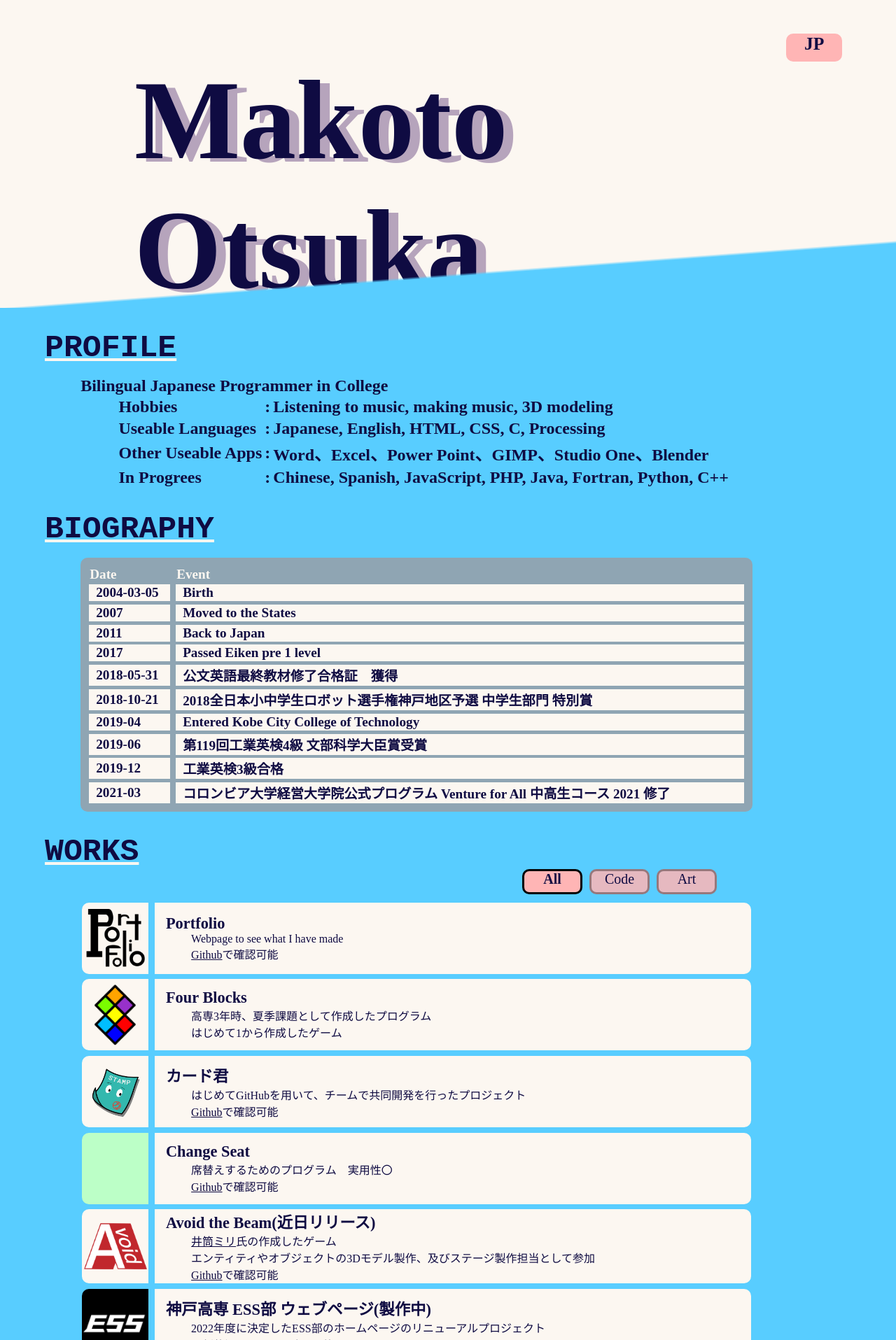
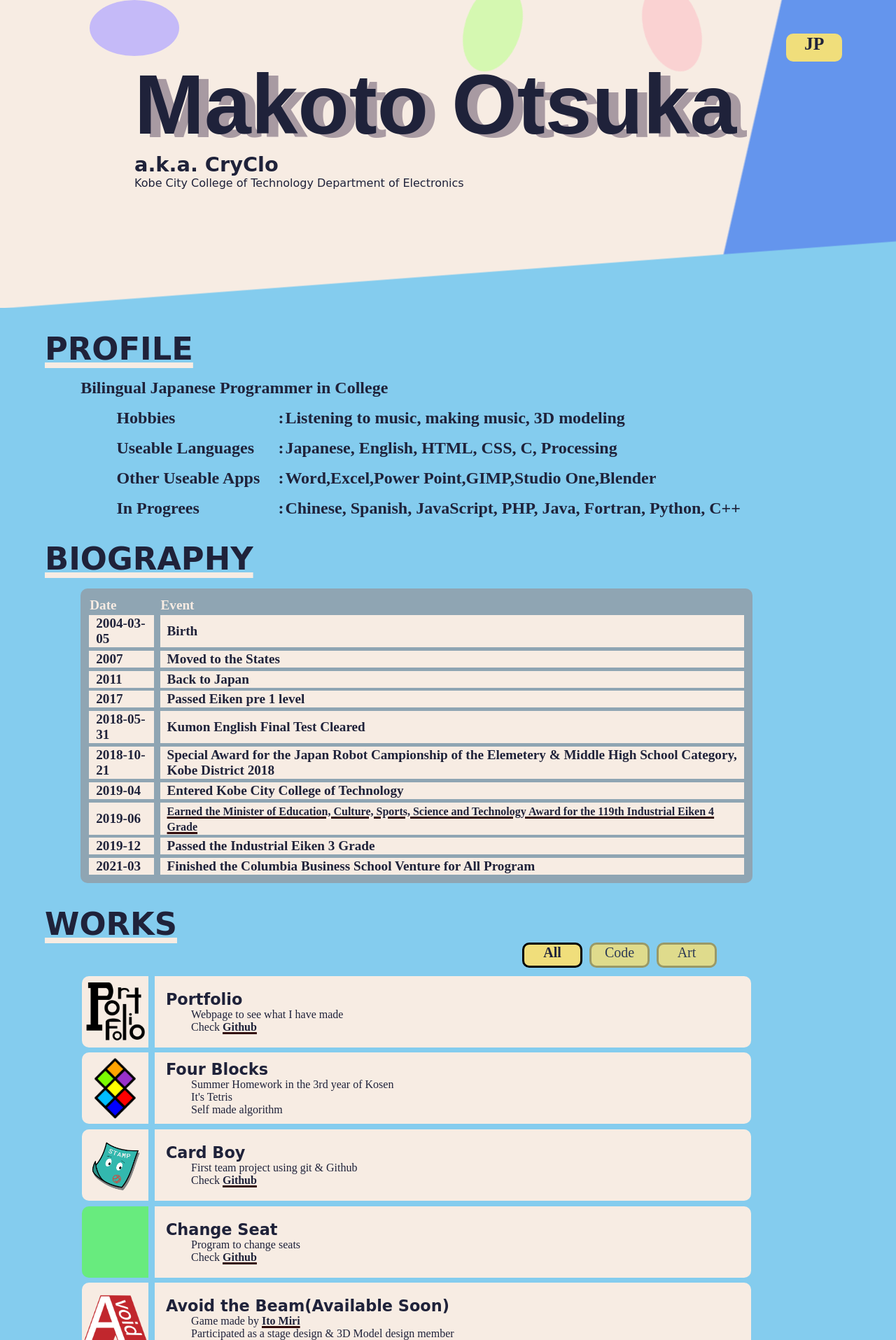
Before and after one commit to r119310/r119310.github.io, a PHP site: page /MainPage/EN/index.html in a window 1280 px wide. Shown: the top 1915 px of the page at 70% size. Run offline with PHP 8.4, Linux system fonts and the light colour scheme.

Commit message:
Added Animation

```diff
--- a/MainPage/EN/index.html
+++ b/MainPage/EN/index.html
@@ -13,7 +13,15 @@
 <body>
 
     <main>
-        <div class="langChangeButton" onclick="jpLink()">
+        <div class="headerSquare sqA"></div>
+        <div class="headerSquare sqB"></div>
+        <div class="headerSquare sqC"></div>
+        <div class="headerSquare sqD"></div>
+
+        <div class="bigSquare"></div>
+        <div class="bigTriangle"></div>
+
+        <div class="langChangeButton" onclick="enLink()">
             <div class="langBox">
                 <div class="langText">JP</div>
             </div>
@@ -21,7 +29,7 @@
 
         <div class="NamesandOrganization">
             <div class="nameBox">
-                <p class="realName">Makoto Otsuka</p>
+                <p class="realNameEN">Makoto Otsuka</p>
                 <p class="fakeName">a.k.a. CryClo</p>
                 <p class="organization">Kobe City College of Technology Department of Electronics</p>
             </div>
@@ -35,30 +43,20 @@
                 <div class="profileBox upperSpace tabBox">
                     <p>Bilingual Japanese Programmer in College</p>
 
-                    <table class="tabBox">
-                        <tbody>
-                            <tr>
-                                <td>Hobbies</td>
-                                <td>:</td>
-                                <td>Listening to music, making music, 3D modeling</td>
-                            </tr>
-                            <tr>
-                                <td>Useable Languages</td>
-                                <td>:</td>
-                                <td>Japanese, English, HTML, CSS, C, Processing</td>
-                            </tr>
-                            <tr>
-                                <td>Other Useable Apps</td>
-                                <td>:</td>
-                                <td>Word、Excel、Power Point、GIMP、Studio One、Blender</td>
-                            </tr>
-                            <tr>
-                                <td>In Progrees</td>
-                                <td>:</td>
-                                <td>Chinese, Spanish, JavaScript, PHP, Java, Fortran, Python, C++</td>
-                            </tr>
-                        </tbody>
-                    </table>
+                    <div class="tabBox profile">
+                            <div class="upperSpace profileTopic">Hobbies</div>
+                            <div class="upperSpace profileColon">:</div>
+                            <div class="upperSpace profileContext">Listening to music, making music, 3D modeling</div>
+                            <div class="upperSpace profileTopic">Useable Languages</div>
+                            <div class="upperSpace profileColon">:</div>
+                            <div class="upperSpace profileContext">Japanese, English, HTML, CSS, C, Processing</div>
+                            <div class="upperSpace profileTopic">Other Useable Apps</div>
+                            <div class="upperSpace profileColon">:</div>
+                            <div class="upperSpace profileContext">Word,Excel,Power Point,GIMP,Studio One,Blender</div>
+                            <div class="upperSpace profileTopic">In Progrees</div>
+                            <div class="upperSpace profileColon">:</div>
+                            <div class="upperSpace profileContext">Chinese, Spanish, JavaScript, PHP, Java, Fortran, Python, C++</div>
+                    </div>
                 </div>
 
                 <h2>BIOGRAPHY</h2>
@@ -97,13 +95,13 @@
                         <tr class="tableMain">
                             <td class="biographCell">2018-05-31</td>
                             <td class="verticalCellSpace"></td>
-                            <td class="biographCell">公文英語最終教材修了合格証　獲得</td>
+                            <td class="biographCell">Kumon English Final Test Cleared</td>
                         </tr>
                         <tr class="horizontalCellSpace"></tr>
                         <tr class="tableMain">
                             <td class="biographCell">2018-10-21</td>
                             <td class="verticalCellSpace"></td>
-                            <td class="biographCell">2018全日本小中学生ロボット選手権神戸地区予選 中学生部門 特別賞</td>
+                            <td class="biographCell">Special Award for the Japan Robot Campionship of the Elemetery & Middle High School Category, Kobe District 2018</td>
                         </tr>
                         <tr class="horizontalCellSpace"></tr>
                         <tr class="tableMain">
@@ -115,19 +113,19 @@
                         <tr class="tableMain">
                             <td class="biographCell">2019-06</td>
                             <td class="verticalCellSpace"></td>
-                            <td class="biographCell">第119回工業英検4級 文部科学大臣賞受賞</td>
+                            <td class="biographCell"><a href="https://jstc.jp/4746/">Earned the Minister of Education, Culture, Sports, Science and Technology Award for the 119th Industrial Eiken 4 Grade</a></td>
                         </tr>
                         <tr class="horizontalCellSpace"></tr>
                         <tr class="tableMain">
                             <td class="biographCell">2019-12</td>
                             <td class="verticalCellSpace"></td>
-                            <td class="biographCell">工業英検3級合格</td>
+                            <td class="biographCell">Passed the Industrial Eiken 3 Grade</td>
                         </tr>
                         <tr class="horizontalCellSpace"></tr>
                         <tr class="tableMain">
                             <td class="biographCell">2021-03</td>
                             <td class="verticalCellSpace"></td>
-                            <td class="biographCell">コロンビア大学経営大学院公式プログラム Venture for All 中高生コース 2021 修了</td>
+                            <td class="biographCell">Finished the Columbia Business School Venture for All Program</td>
                         </tr>
                     </tbody>
                 </table>
@@ -159,7 +157,7 @@
                                 <td class="worksTextCell">
                                     <h4>Portfolio</h4>
                                     <div class="tabBox worksText">Webpage to see what I have made</div>
-                                    <div class="tabBox wordsText"><a href="https://github.com/r119310/r119310.github.io">Github</a>で確認可能</div>
+                                    <div class="tabBox wordsText">Check <a href="https://github.com/r119310/r119310.github.io">Github</a></div>
                                 </td>
                             </tr>
                         </div>
@@ -171,8 +169,9 @@
                                 <td class="verticalCellSpace"></td>
                                 <td class="worksTextCell">
                                     <h4>Four Blocks</h4>
-                                    <div class="tabBox worksText">高専3年時、夏季課題として作成したプログラム</div>
-                                    <div class="tabBox worksText">はじめて1から作成したゲーム</div>
+                                    <div class="tabBox worksText">Summer Homework in the 3rd year of Kosen</div>
+                                    <div class="tabBox worksText">It's Tetris</div>
+                                    <div class="tabBox worksText">Self made algorithm</div>
                                 </td>
                             </tr>
                         </div>
@@ -183,9 +182,9 @@
                                 <td class="worksImgCell"><img class="fitImg2Cell" src="../../Images/CardKunIcon.png"></td>
                                 <td class="verticalCellSpace"></td>
                                 <td class="worksTextCell">
-                                    <h4>カード君</h4>
-                                    <div class="tabBox worksText">はじめてGitHubを用いて、チームで共同開発を行ったプロジェクト</div>
-                                    <div class="tabBox wordsText"><a href="">Github</a>で確認可能</div>
+                                    <h4>Card Boy</h4>
+                                    <div class="tabBox worksText">First team project using git & Github</div>
+                                    <div class="tabBox wordsText">Check <a href="https://github.com/Dkosen19sProg/ProjectStampCard">Github</a></div>
                                 </td>
                             </tr>
                         </div>
@@ -193,12 +192,12 @@
                             <tr class="horizontalCellSpace"></tr>
                             <tr class="horizontalCellSpace"></tr>
                             <tr>
-                                <td class="worksImgCell" style="background-color: rgb(188, 255, 199);"></td>
+                                <td class="worksImgCell" style="background-color: rgb(104, 235, 126);"></td>
                                 <td class="verticalCellSpace"></td>
                                 <td class="worksTextCell">
                                     <h4>Change Seat</h4>
-                                    <div class="tabBox worksText">席替えするためのプログラム　実用性〇</div>
-                                    <div class="tabBox wordsText"><a href="">Github</a>で確認可能</div>
+                                    <div class="tabBox worksText">Program to change seats</div>
+                                    <div class="tabBox wordsText">Check <a href="https://github.com/r119310/ChangeSeat">Github</a></div>
                                 </td>
                             </tr>
                         </div>
@@ -209,10 +208,9 @@
                                 <td class="worksImgCell"><img class="fitImg2Cell" src="../../Images/AvoidtheBeamIcon.png"></td>
                                 <td class="verticalCellSpace"></td>
                                 <td class="worksTextCell">
-                                    <h4>Avoid the Beam(近日リリース)</h4>
-                                    <div class="tabBox worksText"><a href="">井筒ミリ</a>氏の作成したゲーム</div>
-                                    <div class="tabBox worksText">エンティティやオブジェクトの3Dモデル製作、及びステージ製作担当として参加</div>
-                                    <div class="tabBox wordsText"><a href="">Github</a>で確認可能</div>
+                                    <h4>Avoid the Beam(Available Soon)</h4>
+                                    <div class="tabBox worksText">Game made by <a href="https://itomiri.com/">Ito Miri</a></div>
+                                    <div class="tabBox worksText">Participated as a stage design & 3D Model design member</div>
                                 </td>
                             </tr>
                         </div>
@@ -223,9 +221,9 @@
                                 <td class="worksImgCell" style="background-color: black;"><img class="fitImg2Cell" src="../../Images/ESSLogo.png" style="width: 100%; height:auto;"></td>
                                 <td class="verticalCellSpace"></td>
                                 <td class="worksTextCell">
-                                    <h4>神戸高専 ESS部 ウェブページ(製作中)</h4>
-                                    <div class="tabBox wordsText">2022年度に決定したESS部のホームページのリニューアルプロジェクト</div>
-                                    <div class="tabBox wordsText">最新状況を<a href="">Github</a>で確認可能</div>
+                                    <h4>KCCT ESS Club's Web(In Progress)</h4>
+                                    <div class="tabBox wordsText">The ESS Homepage renewal Project</div>
+                                    <div class="tabBox wordsText">Check <a href="https://github.com/KCCT-ESS-Club/ESS-HomePage">Github</a> for the lateset progress</div>
                                 </td>
                             </tr>
                         </div>
@@ -236,9 +234,8 @@
                                 <td class="worksImgCell"><img class="fitImg2Cell" src="../../Images/QuestionBlock.png"></td>
                                 <td class="verticalCellSpace"></td>
                                 <td class="worksTextCell">
-                                    <h4>自作  マリオのアイテム</h4>
-                                    <div class="tabBox wordsText">3Dモデリングの練習として、任天堂のマリオシリーズに出てくるアイテムを作成しました</div>
-
+                                    <h4>Mario World Item </h4>
+                                    <div class="tabBox wordsText">3D Models made for practicing (Originally from the Mario series from Nintendo)</div>
                                 </td>
                             </tr>
                         </div>
@@ -250,7 +247,7 @@
                                 <td class="verticalCellSpace"></td>
                                 <td class="worksTextCell">
                                     <h4>Shapened World</h4>
-                                    <div class="tabBox wordsText">2019作のアート作品</div>
+                                    <div class="tabBox wordsText">Artwork made in 2019</div>
                                 </td>
                             </tr>
                         </div>
@@ -262,8 +259,8 @@
                                 <td class="verticalCellSpace"></td>
                                 <td class="worksTextCell">
                                     <h4>Digitalize Shapened World</h4>
-                                    <div class="tabBox wordsText">2019作のアート作品</div>
-                                    <div class="tabBox wordsText">「Shapened World」のデジタル版</div>
+                                    <div class="tabBox wordsText">Artwork made in 2019</div>
+                                    <div class="tabBox wordsText">The digita version of「Shapened World」</div>
                                     </td>
                             </tr>
                         </div>
--- a/MainPage/main.css
+++ b/MainPage/main.css
@@ -1,7 +1,11 @@
 :root{
-    --altWhite:rgb(252, 247, 241);
-    --baseColor:rgb(88, 205, 255);
-    --clearGlass:rgba(0,0,0,0);
+    --altWhite:rgb(247, 236, 227);
+    --baseColor:rgb(132, 204, 238);
+    --fontColor: rgb(31, 34, 58);
+    --clearGlass:rgba(0, 0, 0, 0);
+    --nameShadow:rgba(29, 8, 48, 0.36);
+    --buttonBackColor:rgb(240, 222, 123);
+    --mainTextFont: 'Amatic SC', cursive;
 }
 
 body {
@@ -13,7 +17,64 @@ p {
     margin: 0;
 }
 
+.headerSquare{
+    position: absolute;
+    top: 0;
+    height: 10vh;
+    width: 10vw;
+    border-radius: 50%;
+}
+
+.sqA{
+    background-color: rgb(213, 248, 177);
+    animation: triRotate 4s infinite linear;
+}
+
+.sqB{
+    background-color: rgb(250, 210, 210);
+    animation: triRotate 4s infinite linear;
+    animation-delay: -0.8s;
+}
+
+.sqC{
+    background-color:rgb(248, 229, 179);
+    animation: triRotate 4s infinite linear;
+    animation-delay: -1.6s;
+}
+
+.sqD{
+    background-color: rgb(197, 186, 248);
+    animation: triRotate 4s infinite linear;
+    animation-delay: -2.4s;
+}
+
+@keyframes triRotate {
+    0%{transform: translateX(-15vw)}
+    100% {transform: translateX(85vw) rotate(720deg);}
+}
+
+.bigSquare{
+    position: absolute;
+    top: 0;
+    right: 0;
+    width: 10vw;
+    height: 50vh;
+    padding-left: 2px;
+    background-color: cornflowerblue;
+}
+
+
+.bigTriangle{
+    position: absolute;
+    top: -20vh;
+    right: 10vw;
+    width: 10vw;
+    height: 70vh;
+    background-image: linear-gradient(to top left, cornflowerblue 49%, var(--clearGlass) 50%);
+}
+
 .NamesandOrganization {
+    font-family: var(--mainTextFont);
     position: absolute;
     margin-top: 10vh;
     margin-left: 15vw;
@@ -30,27 +91,51 @@ p {
     margin: 0;
 }
 
-.realName {
+.realNameJP {
     position: relative;
-    font-family:"Yu Gothic", "游ゴシック", YuGothic, "游ゴシック体";
+    font-family: 'Kosugi Maru', sans-serif;
     font-weight: 800;
-    color: rgb(15, 11, 66);
+    color: var(--fontColor);
     margin: 0;
     top: 0;
     width: auto;
 }
 
 @media (min-width:751px) {
-    .realName {
+    .realNameJP {
         font-size: 10rem;
-        text-shadow: rgba(57, 18, 94, 0.36) 14px 5px;
+        text-shadow: var(--nameShadow) 14px 5px;
     }
 }
 
 @media (max-width:750px){
-    .realName{
+    .realNameJP{
         font-size: 4rem;
-        text-shadow: rgba(57, 18, 94, 0.36) 7px 5px;
+        text-shadow: var(--nameShadow) 7px 5px;
+    }
+}
+
+.realNameEN{
+    position: relative;
+    font-family: 'Kosugi Maru', sans-serif;
+    font-weight: 800;
+    color: var(--fontColor);
+    margin: 0;
+    top: 0;
+    width: auto;
+}
+
+@media (min-width:751px) {
+    .realNameEN {
+        font-size: 7.5rem;
+        text-shadow: var(--nameShadow) 14px 5px;
+    }
+}
+
+@media (max-width:750px){
+    .realNameEN {
+        font-size: 3.5rem;
+        text-shadow: var(--nameShadow) 7px 5px;
     }
 }
 
@@ -70,7 +155,7 @@ p {
 }
 
 main {
-    color: rgb(15, 11, 66);
+    color: var(--fontColor);
     top: 0;
     left: 0;
     margin: 0px;
@@ -82,7 +167,7 @@ main {
     position: fixed;
     right: 6vw;
     top: 6vh;
-    background-color: rgb(255, 181, 181);
+    background-color: var(--buttonBackColor);
     border-radius: 10px;
     height: 40px;
     width: 80px;
@@ -96,7 +181,7 @@ main {
 }
 
 .langText {
-    color: rgb(15, 11, 66);
+    color: var(--fontColor);
     font-size: 1.6rem;
     font-weight: bold;
 
@@ -123,7 +208,7 @@ main {
 
 .beginTriangle {
     display: block;
-    background-image: linear-gradient(to top left, var(--baseColor) 48%, var(--clearGlass) 50%);
+    background-image: linear-gradient(to top left, var(--baseColor) 49%, var(--clearGlass) 50%);
     height: 12vh;
     width: 100%;
 }
@@ -140,10 +225,17 @@ main {
 }
 
 h2 {
-    font-family: 'Courier New', Courier, monospace;
+    font-family: var(--mainTextFont);
     font-size: 2.8rem;
     margin: 0;
     text-decoration: underline var(--altWhite);
+    text-decoration-thickness: 8px;
+}
+
+@media (max-width:300px){
+    h2{
+    font-size: 2rem;
+    }
 }
 
 .tabBox {
@@ -242,7 +334,8 @@ h2 {
 .worksButton {
     height: 100%;
     width: 80px;
-    background-color: rgba(255, 181, 181, 0.85);
+    background-color: var(--buttonBackColor);
+    opacity: 0.85;
     margin-left: 10px;
     border-radius: 10px;
     border: 3px rgba(0, 0, 0, 0.35) solid;
@@ -251,7 +344,7 @@ h2 {
 }
 
 .selectedWorksButton {
-    background-color: rgb(255, 181, 181);
+    opacity: 1;
     border-color: rgb(0, 0, 0);
     font-weight: 800;
 }
@@ -295,6 +388,7 @@ h2 {
 }
 
 h4{
+    font-family: var(--mainTextFont);
     font-size: 1.4rem;
     margin: 0px;
     margin-left: 15px;
@@ -302,7 +396,10 @@ h4{
 
 a{
     font-size: 1rem;
-    color: rgb(15, 11, 66);
+    font-weight: 600;
+    color: var(--fontColor);
+    text-decoration-color: rgb(51, 13, 13);
+    text-decoration-thickness: 3px;
 }
 
 .wordsText{
@@ -320,6 +417,6 @@ a{
 footer {
     position: fixed;
     bottom: 4vh;
-    width: 100%;
+    width: 100vw;
     text-align: center;
 }
```
Also changed, not shown: MainPage/JP/index.html (+13 -4 lines), Images/triangle.png (added).
